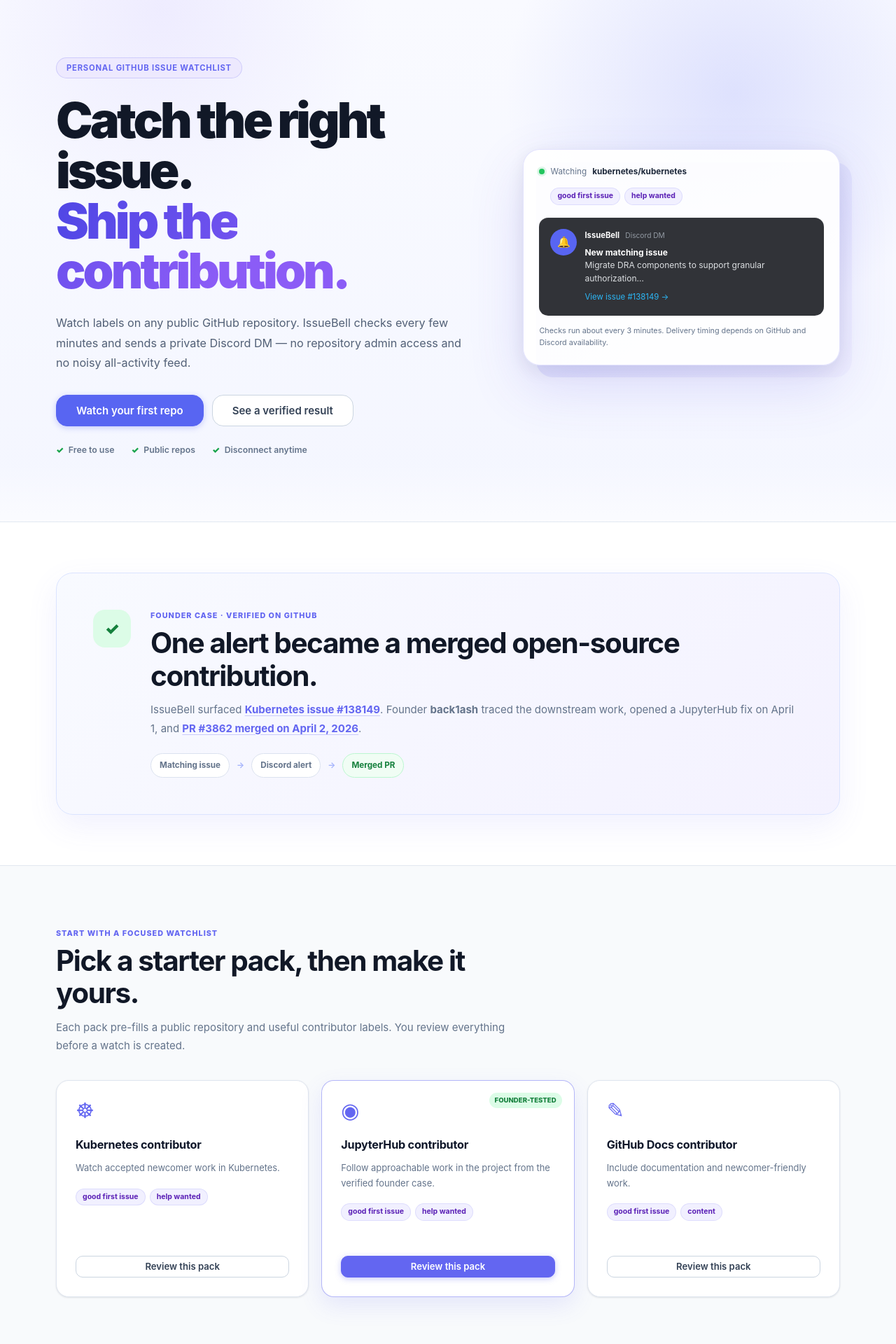
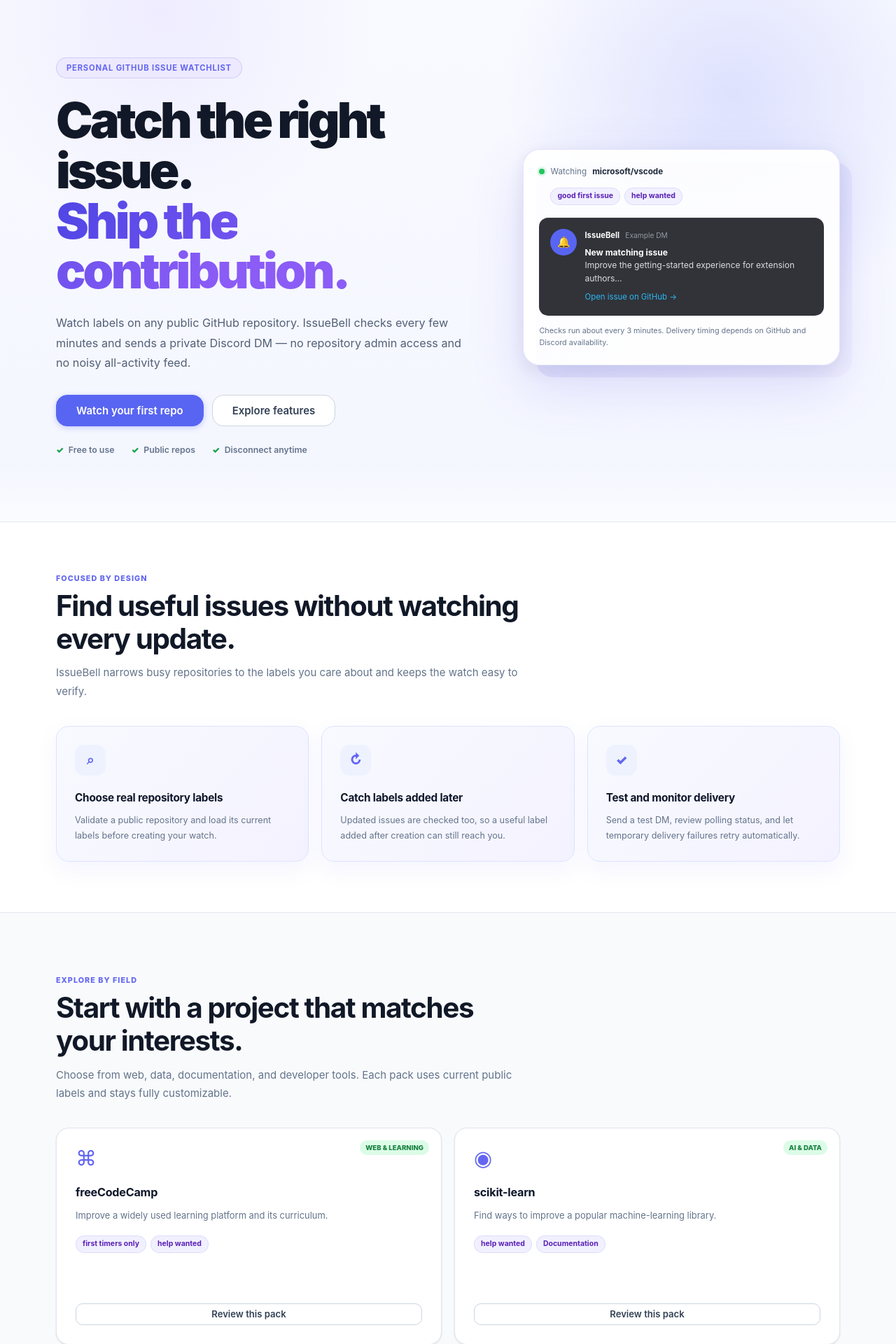
Before and after one commit to back1ash/IssueBell, a FastAPI app: page / in a window 1280 px wide. Shown: the part 60-1980 px from the top of the page at 70% size. Run offline with FastAPI, Linux system fonts and the light colour scheme; parts of the project's set-up code (start-up, migrations or seed data) failed here and were passed over.

Commit message:
feat: refine onboarding and confirmation UX

```diff
--- a/app/templates/index.html
+++ b/app/templates/index.html
@@ -25,7 +25,7 @@
   <link rel="apple-touch-icon" href="/static/apple-touch-icon.png" />
   <meta name="theme-color" content="#6366f1" />
   {% if user %}<meta name="csrf-token" content="{{ csrf_token }}" />{% endif %}
-  <link rel="stylesheet" href="/static/style.css?v=4" />
+  <link rel="stylesheet" href="/static/style.css?v=5" />
   {% if not user %}
   <script type="application/ld+json">
   {
@@ -110,7 +110,7 @@
           </p>
           <div class="landing-hero__actions">
             <a href="/auth/login" class="btn btn--discord btn--lg">Watch your first repo</a>
-            <a href="#founder-result" class="btn btn--secondary btn--lg">See a verified result</a>
+            <a href="#capabilities" class="btn btn--secondary btn--lg">Explore features</a>
           </div>
           <ul class="trust-list" aria-label="IssueBell benefits">
             <li>Free to use</li>
@@ -122,7 +122,7 @@
         <aside class="outcome-card" aria-label="How an IssueBell alert looks">
           <div class="outcome-card__topline">
             <span class="status-dot status-dot--healthy"></span>
-            Watching <strong>kubernetes/kubernetes</strong>
+            Watching <strong>microsoft/vscode</strong>
           </div>
           <div class="outcome-card__labels">
             <span>good first issue</span><span>help wanted</span>
@@ -130,9 +130,9 @@
           <div class="outcome-card__dm">
             <div class="outcome-card__avatar">🔔</div>
             <div>
-              <div class="outcome-card__meta"><strong>IssueBell</strong> <span>Discord DM</span></div>
-              <p><strong>New matching issue</strong><br/>Migrate DRA components to support granular authorization…</p>
-              <a href="https://github.com/kubernetes/kubernetes/issues/138149" target="_blank" rel="noopener">View issue #138149 →</a>
+              <div class="outcome-card__meta"><strong>IssueBell</strong> <span>Example DM</span></div>
+              <p><strong>New matching issue</strong><br/>Improve the getting-started experience for extension authors…</p>
+              <span class="outcome-card__link">Open issue on GitHub →</span>
             </div>
           </div>
           <p class="outcome-card__footnote">Checks run about every 3 minutes. Delivery timing depends on GitHub and Discord availability.</p>
@@ -140,20 +140,29 @@
       </div>
     </section>
 
-    <section class="proof-section" id="founder-result">
-      <div class="landing-shell proof-card">
-        <div class="proof-card__mark">✓</div>
-        <div class="proof-card__body">
-          <span class="section-kicker">Founder case · verified on GitHub</span>
-          <h2>One alert became a merged open-source contribution.</h2>
-          <p>
-            IssueBell surfaced <a href="https://github.com/kubernetes/kubernetes/issues/138149" target="_blank" rel="noopener">Kubernetes issue #138149</a>.
-            Founder <strong>back1ash</strong> traced the downstream work, opened a JupyterHub fix on April 1,
-            and <a href="https://github.com/jupyterhub/zero-to-jupyterhub-k8s/pull/3862" target="_blank" rel="noopener">PR #3862 merged on April 2, 2026</a>.
-          </p>
-          <div class="proof-flow" aria-label="IssueBell founder outcome">
-            <span>Matching issue</span><b>→</b><span>Discord alert</span><b>→</b><span class="proof-flow__success">Merged PR</span>
-          </div>
+    <section class="capabilities-section" id="capabilities">
+      <div class="landing-shell">
+        <div class="section-heading">
+          <span class="section-kicker">Focused by design</span>
+          <h2>Find useful issues without watching every update.</h2>
+          <p>IssueBell narrows busy repositories to the labels you care about and keeps the watch easy to verify.</p>
+        </div>
+        <div class="capability-grid">
+          <article class="capability-card">
+            <span class="capability-card__icon">⌕</span>
+            <h3>Choose real repository labels</h3>
+            <p>Validate a public repository and load its current labels before creating your watch.</p>
+          </article>
+          <article class="capability-card">
+            <span class="capability-card__icon">↻</span>
+            <h3>Catch labels added later</h3>
+            <p>Updated issues are checked too, so a useful label added after creation can still reach you.</p>
+          </article>
+          <article class="capability-card">
+            <span class="capability-card__icon">✓</span>
+            <h3>Test and monitor delivery</h3>
+            <p>Send a test DM, review polling status, and let temporary delivery failures retry automatically.</p>
+          </article>
         </div>
       </div>
     </section>
@@ -161,32 +170,42 @@
     <section class="starter-section" id="starter-packs">
       <div class="landing-shell">
         <div class="section-heading">
-          <span class="section-kicker">Start with a focused watchlist</span>
-          <h2>Pick a starter pack, then make it yours.</h2>
-          <p>Each pack pre-fills a public repository and useful contributor labels. You review everything before a watch is created.</p>
+          <span class="section-kicker">Explore by field</span>
+          <h2>Start with a project that matches your interests.</h2>
+          <p>Choose from web, data, documentation, and developer tools. Each pack uses current public labels and stays fully customizable.</p>
         </div>
         <div class="starter-grid">
           <article class="starter-card">
-            <span class="starter-card__icon">☸</span>
-            <h3>Kubernetes contributor</h3>
-            <p>Watch accepted newcomer work in Kubernetes.</p>
-            <div class="starter-card__labels"><span>good first issue</span><span>help wanted</span></div>
-            <a href="/auth/login" class="btn btn--secondary btn--full starter-pack-trigger" data-starter-pack="kubernetes">Review this pack</a>
-          </article>
-          <article class="starter-card starter-card--featured">
-            <span class="starter-card__tag">Founder-tested</span>
-            <span class="starter-card__icon">◉</span>
-            <h3>JupyterHub contributor</h3>
-            <p>Follow approachable work in the project from the verified founder case.</p>
-            <div class="starter-card__labels"><span>good first issue</span><span>help wanted</span></div>
-            <a href="/auth/login" class="btn btn--primary btn--full starter-pack-trigger" data-starter-pack="jupyterhub">Review this pack</a>
+            <span class="starter-card__tag">Web &amp; learning</span>
+            <span class="starter-card__icon">⌘</span>
+            <h3>freeCodeCamp</h3>
+            <p>Improve a widely used learning platform and its curriculum.</p>
+            <div class="starter-card__labels"><span>first timers only</span><span>help wanted</span></div>
+            <a href="/auth/login" class="btn btn--secondary btn--full starter-pack-trigger" data-starter-pack="web">Review this pack</a>
           </article>
           <article class="starter-card">
+            <span class="starter-card__tag">AI &amp; data</span>
+            <span class="starter-card__icon">◉</span>
+            <h3>scikit-learn</h3>
+            <p>Find ways to improve a popular machine-learning library.</p>
+            <div class="starter-card__labels"><span>help wanted</span><span>Documentation</span></div>
+            <a href="/auth/login" class="btn btn--secondary btn--full starter-pack-trigger" data-starter-pack="data">Review this pack</a>
+          </article>
+          <article class="starter-card">
+            <span class="starter-card__tag">Documentation</span>
             <span class="starter-card__icon">✎</span>
-            <h3>GitHub Docs contributor</h3>
-            <p>Include documentation and newcomer-friendly work.</p>
-            <div class="starter-card__labels"><span>good first issue</span><span>content</span></div>
-            <a href="/auth/login" class="btn btn--secondary btn--full starter-pack-trigger" data-starter-pack="github-docs">Review this pack</a>
+            <h3>MDN Web Docs</h3>
+            <p>Help make web-development knowledge clearer and more complete.</p>
+            <div class="starter-card__labels"><span>good first issue</span><span>help wanted</span></div>
+            <a href="/auth/login" class="btn btn--secondary btn--full starter-pack-trigger" data-starter-pack="docs">Review this pack</a>
+          </article>
+          <article class="starter-card">
+            <span class="starter-card__tag">Developer tools</span>
+            <span class="starter-card__icon">⌨</span>
+            <h3>Visual Studio Code</h3>
+            <p>Follow approachable work in a tool used by developers every day.</p>
+            <div class="starter-card__labels"><span>good first issue</span><span>help wanted</span></div>
+            <a href="/auth/login" class="btn btn--secondary btn--full starter-pack-trigger" data-starter-pack="devtools">Review this pack</a>
           </article>
         </div>
       </div>
@@ -281,9 +300,10 @@
 
           <div class="dashboard-starters" aria-label="Starter packs"{% if not github_connected or github_reconnect_required %} inert{% endif %}>
             <span>Starter packs</span>
-            <button type="button" class="starter-mini starter-pack-trigger" data-starter-pack="kubernetes">Kubernetes</button>
-            <button type="button" class="starter-mini starter-pack-trigger" data-starter-pack="jupyterhub">JupyterHub</button>
-            <button type="button" class="starter-mini starter-pack-trigger" data-starter-pack="github-docs">GitHub Docs</button>
+            <button type="button" class="starter-mini starter-pack-trigger" data-starter-pack="web">Web</button>
+            <button type="button" class="starter-mini starter-pack-trigger" data-starter-pack="data">AI &amp; data</button>
+            <button type="button" class="starter-mini starter-pack-trigger" data-starter-pack="docs">Docs</button>
+            <button type="button" class="starter-mini starter-pack-trigger" data-starter-pack="devtools">Developer tools</button>
           </div>
 
           <form id="add-form" class="add-form" novalidate{% if not github_connected or github_reconnect_required %} inert{% endif %}>
@@ -294,9 +314,10 @@
                 <button type="button" class="btn btn--secondary repo-picker__button" id="lookup-repo-btn">Load labels</button>
               </div>
               <datalist id="repo-suggestions">
-                <option value="kubernetes/kubernetes"></option>
-                <option value="jupyterhub/zero-to-jupyterhub-k8s"></option>
-                <option value="github/docs"></option>
+                <option value="freeCodeCamp/freeCodeCamp"></option>
+                <option value="scikit-learn/scikit-learn"></option>
+                <option value="mdn/content"></option>
+                <option value="microsoft/vscode"></option>
               </datalist>
               <span id="repo-feedback" class="form-hint" aria-live="polite">Paste a GitHub URL or enter <code>owner/repo</code>.</span>
             </div>
@@ -381,7 +402,7 @@
         <a href="https://github.com/back1ash/IssueBell/blob/main/SECURITY.md" target="_blank" rel="noopener">Security</a>
         <a href="https://github.com/back1ash/IssueBell/blob/main/LICENSE" target="_blank" rel="noopener">License</a>
         {% if user %}
-          <form method="post" action="/auth/delete-account" class="inline-form account-delete-form" data-confirm="Delete your IssueBell account, watches, and delivery history? This cannot be undone.">
+          <form method="post" action="/auth/delete-account" class="inline-form account-delete-form" data-confirm-title="Delete your IssueBell account?" data-confirm="Your account, watches, and delivery history will be permanently deleted. This action cannot be undone." data-confirm-label="Delete account">
             <input type="hidden" name="csrf_token" value="{{ csrf_token }}" />
             <button type="submit" class="footer-link-button">Delete account</button>
           </form>
@@ -390,6 +411,28 @@
     </div>
   </footer>
 
-  <script src="/static/app.js?v=4"></script>
+  {% if user %}
+  <dialog id="confirm-dialog" class="confirm-dialog" aria-labelledby="confirm-dialog-title" aria-describedby="confirm-dialog-message">
+    <form method="dialog" class="confirm-dialog__surface">
+      <div class="confirm-dialog__icon" aria-hidden="true">!</div>
+      <div class="confirm-dialog__content">
+        <h2 id="confirm-dialog-title">Confirm action</h2>
+        <p id="confirm-dialog-message">Please confirm this action.</p>
+      </div>
+      <div class="confirm-dialog__actions">
+        <button id="confirm-dialog-cancel" type="submit" value="cancel" class="btn btn--secondary" autofocus>Keep it</button>
+        <button id="confirm-dialog-action" type="submit" value="confirm" class="btn btn--danger-solid">Confirm</button>
+      </div>
+    </form>
+  </dialog>
+
+  <div id="app-toast" class="app-toast" role="status" aria-live="polite" aria-atomic="true" hidden>
+    <span class="app-toast__indicator" aria-hidden="true"></span>
+    <span id="app-toast-message"></span>
+    <button id="app-toast-close" type="button" class="app-toast__close" aria-label="Dismiss notification">×</button>
+  </div>
+  {% endif %}
+
+  <script src="/static/app.js?v=5"></script>
 </body>
 </html>
--- a/app/templates/manage.html
+++ b/app/templates/manage.html
@@ -6,7 +6,7 @@
   <title>IssueBell — Manage</title>
   <meta name="robots" content="noindex, nofollow, noarchive" />
   <link rel="icon" type="image/x-icon" href="/static/favicon.ico" />
-  <link rel="stylesheet" href="/static/style.css?v=4" />
+  <link rel="stylesheet" href="/static/style.css?v=5" />
   <style>
     /* ── Admin-specific styles ───────────────────────────────────── */
     .admin-wrap {
--- a/app/templates/privacy.html
+++ b/app/templates/privacy.html
@@ -13,7 +13,7 @@
   <meta property="og:image" content="https://issuebell.com/static/og-image.png" />
   <meta name="twitter:card" content="summary_large_image" />
   <link rel="icon" type="image/x-icon" href="/static/favicon.ico" />
-  <link rel="stylesheet" href="/static/style.css?v=4" />
+  <link rel="stylesheet" href="/static/style.css?v=5" />
 </head>
 <body class="legal-page">
   <header class="navbar">
--- a/app/templates/terms.html
+++ b/app/templates/terms.html
@@ -13,7 +13,7 @@
   <meta property="og:image" content="https://issuebell.com/static/og-image.png" />
   <meta name="twitter:card" content="summary_large_image" />
   <link rel="icon" type="image/x-icon" href="/static/favicon.ico" />
-  <link rel="stylesheet" href="/static/style.css?v=4" />
+  <link rel="stylesheet" href="/static/style.css?v=5" />
 </head>
 <body class="legal-page">
   <header class="navbar">
--- a/static/app.js
+++ b/static/app.js
@@ -1,17 +1,21 @@
 /* IssueBell dashboard interactions. All enhanced controls fall back to manual input. */
 
 const STARTER_PACKS = Object.freeze({
-  kubernetes: {
-    repo: "kubernetes/kubernetes",
-    labels: ["good.first.issue", "help.wanted"],
+  web: {
+    repo: "freeCodeCamp/freeCodeCamp",
+    labels: ["first timers only", "help wanted"],
   },
-  jupyterhub: {
-    repo: "jupyterhub/zero-to-jupyterhub-k8s",
-    labels: ["good.first.issue", "help.wanted"],
+  data: {
+    repo: "scikit-learn/scikit-learn",
+    labels: ["help wanted", "Documentation"],
   },
-  "github-docs": {
-    repo: "github/docs",
-    labels: ["good.first.issue", "help.wanted", "content"],
+  docs: {
+    repo: "mdn/content",
+    labels: ["good first issue", "help wanted"],
+  },
+  devtools: {
+    repo: "microsoft/vscode",
+    labels: ["good first issue", "help wanted"],
   },
 });
 
@@ -31,9 +35,19 @@ const testDmResult = document.getElementById("test-dm-result");
 const dashboardIntro = document.querySelector(".dashboard-intro");
 const githubConnected = dashboardIntro?.dataset.githubConnected === "true";
 const csrfToken = document.querySelector('meta[name="csrf-token"]')?.content || "";
+const confirmDialog = document.getElementById("confirm-dialog");
+const confirmTitle = document.getElementById("confirm-dialog-title");
+const confirmMessage = document.getElementById("confirm-dialog-message");
+const confirmAction = document.getElementById("confirm-dialog-action");
+const confirmCancel = document.getElementById("confirm-dialog-cancel");
+const appToast = document.getElementById("app-toast");
+const appToastMessage = document.getElementById("app-toast-message");
+const appToastClose = document.getElementById("app-toast-close");
 
 let pendingLabels = [];
 let activeLabelRequest = null;
+let confirmationResolver = null;
+let toastTimer = null;
 
 function parseRepo(raw) {
   const value = String(raw || "").trim().replace(/\/+$/, "");
@@ -85,6 +99,52 @@ function showFeedback(element, message, state = "") {
 function hideFeedback(element) {
   if (element) element.hidden = true;
 }
+
+function requestConfirmation({ title, message, confirmLabel = "Confirm" }) {
+  if (!confirmDialog || typeof confirmDialog.showModal !== "function") return Promise.resolve(false);
+  if (confirmDialog.open) confirmDialog.close("cancel");
+  confirmTitle.textContent = title;
+  confirmMessage.textContent = message;
+  confirmAction.textContent = confirmLabel;
+
+  return new Promise((resolve) => {
+    confirmationResolver = resolve;
+    confirmDialog.showModal();
+    confirmCancel?.focus();
+  });
+}
+
+confirmDialog?.addEventListener("close", () => {
+  const resolve = confirmationResolver;
+  confirmationResolver = null;
+  resolve?.(confirmDialog.returnValue === "confirm");
+});
+
+confirmDialog?.addEventListener("click", (event) => {
+  const bounds = confirmDialog.getBoundingClientRect();
+  const inside = event.clientX >= bounds.left && event.clientX <= bounds.right
+    && event.clientY >= bounds.top && event.clientY <= bounds.bottom;
+  if (!inside) confirmDialog.close("cancel");
+});
+
+function hideToast() {
+  if (toastTimer) window.clearTimeout(toastTimer);
+  toastTimer = null;
+  if (appToast) appToast.hidden = true;
+}
+
+function showToast(message, state = "success") {
+  if (!appToast || !appToastMessage) return;
+  hideToast();
+  appToastMessage.textContent = message;
+  appToast.classList.remove("app-toast--success", "app-toast--error");
+  appToast.classList.add(`app-toast--${state}`);
+  appToast.setAttribute("role", state === "error" ? "alert" : "status");
+  appToast.hidden = false;
+  toastTimer = window.setTimeout(hideToast, state === "error" ? 7000 : 4000);
+}
+
+appToastClose?.addEventListener("click", hideToast);
 
 repoInput?.addEventListener("input", () => {
   const value = repoInput.value.trim();
@@ -359,7 +419,15 @@ function subscriptionError(status, data) {
 }
 
 async function deleteSub(id, button) {
-  if (!window.confirm("Stop watching this label?")) return;
+  const chip = [...document.querySelectorAll(".label-chip")].find((item) => String(item.dataset.id) === String(id));
+  const label = chip?.querySelector(".label-chip__text")?.textContent?.trim() || "this label";
+  const confirmed = await requestConfirmation({
+    title: "Stop watching this label?",
+    message: `IssueBell will stop sending alerts for “${label}”. You can add this watch again at any time.`,
+    confirmLabel: "Stop watching",
+  });
+  if (!confirmed) return;
+
   button.disabled = true;
   try {
     const response = await fetch(`/subscriptions/${encodeURIComponent(id)}`, {
@@ -369,15 +437,15 @@ async function deleteSub(id, button) {
     const data = await safeJson(response);
     if (!response.ok) throw new Error(detailText(data, "Could not remove this watch."));
 
-    const chip = [...document.querySelectorAll(".label-chip")].find((item) => String(item.dataset.id) === String(id));
     const group = chip?.closest(".repo-group");
     chip?.remove();
     if (group && !group.querySelector(".label-chip")) group.remove();
     updateBadge(-1);
     checkEmptyState();
     refreshMonitoringStatus();
+    showToast(`Stopped watching “${label}”.`);
   } catch (error) {
-    window.alert(error.message || "Could not remove this watch.");
+    showToast(error.message || "Could not remove this watch.", "error");
     button.disabled = false;
   }
 }
@@ -614,8 +682,14 @@ function updateRelativeTimes() {
 }
 
 document.querySelectorAll("form[data-confirm]").forEach((form) => {
-  form.addEventListener("submit", (event) => {
-    if (!window.confirm(form.dataset.confirm)) event.preventDefault();
+  form.addEventListener("submit", async (event) => {
+    event.preventDefault();
+    const confirmed = await requestConfirmation({
+      title: form.dataset.confirmTitle || "Are you sure?",
+      message: form.dataset.confirm,
+      confirmLabel: form.dataset.confirmLabel || "Confirm",
+    });
+    if (confirmed) form.submit();
   });
 });
 
--- a/static/style.css
+++ b/static/style.css
@@ -1337,7 +1339,8 @@ html { scroll-behavior: smooth; }
 .outcome-card__meta span { margin-left: 5px; color: #949ba4; font-size: 0.68rem; }
 .outcome-card__dm p { font-size: 0.8rem; line-height: 1.55; }
 .outcome-card__dm p strong { color: #fff; }
-.outcome-card__dm a { display: inline-block; margin-top: 8px; color: #2cb7f6; font-size: 0.76rem; }
+.outcome-card__dm a,
+.outcome-card__link { display: inline-block; margin-top: 8px; color: #2cb7f6; font-size: 0.76rem; }
 .outcome-card__footnote { margin-top: 14px; color: #64748b; font-size: 0.72rem; line-height: 1.55; }
 
 .section-kicker,
@@ -1351,56 +1354,45 @@ html { scroll-behavior: smooth; }
   text-transform: uppercase;
 }
 .section-heading { max-width: 680px; margin-bottom: 36px; }
-.section-heading h2,
-.proof-card h2 {
+.section-heading h2 {
   margin-bottom: 12px;
   color: #111827;
   font-size: clamp(1.8rem, 3.5vw, 2.7rem);
   letter-spacing: -0.035em;
   line-height: 1.15;
 }
-.section-heading p,
-.proof-card p { color: #64748b; line-height: 1.75; }
-
-.proof-section { padding: 72px 0; background: #fff; }
-.proof-card {
+.section-heading p { color: #64748b; line-height: 1.75; }
+
+.capabilities-section { padding: 72px 0; background: #fff; }
+.capability-grid {
   display: grid;
-  grid-template-columns: 56px minmax(0, 1fr);
-  gap: 26px;
-  padding: clamp(28px, 5vw, 52px);
+  grid-template-columns: repeat(3, minmax(0, 1fr));
+  gap: 18px;
+}
+.capability-card {
+  padding: 26px;
   border: 1px solid #dbe4ff;
-  border-radius: 24px;
+  border-radius: 18px;
   background: linear-gradient(135deg, #f8faff 0%, #f4f2ff 100%);
-  box-shadow: 0 16px 45px rgba(99, 102, 241, 0.09);
-}
-.proof-card__mark {
+  box-shadow: 0 12px 32px rgba(99, 102, 241, 0.07);
+}
+.capability-card__icon {
   display: grid;
-  width: 54px;
-  height: 54px;
+  width: 44px;
+  height: 44px;
+  margin-bottom: 20px;
   place-items: center;
-  border-radius: 17px;
-  background: #dcfce7;
-  color: #15803d;
-  font-size: 1.55rem;
+  border-radius: 13px;
+  background: #eef2ff;
+  color: var(--accent);
+  font-size: 1.25rem;
   font-weight: 900;
 }
-.proof-card a { font-weight: 700; text-decoration: underline; text-decoration-color: rgba(99, 102, 241, 0.3); text-underline-offset: 3px; }
-.proof-flow {
-  display: flex;
-  align-items: center;
-  flex-wrap: wrap;
-  gap: 10px;
-  margin-top: 22px;
-  color: #64748b;
-  font-size: 0.78rem;
-  font-weight: 700;
-}
-.proof-flow span { padding: 7px 12px; border: 1px solid #dbe2ef; border-radius: 999px; background: #fff; }
-.proof-flow b { color: #a5b4fc; }
-.proof-flow .proof-flow__success { border-color: #bbf7d0; background: #f0fdf4; color: #15803d; }
+.capability-card h3 { margin-bottom: 9px; font-size: 1.02rem; letter-spacing: -0.015em; }
+.capability-card p { color: #64748b; font-size: 0.84rem; line-height: 1.7; }
 
 .starter-section { padding: 88px 0 96px; background: #f8fafc; border-block: 1px solid var(--border); }
-.starter-grid { display: grid; grid-template-columns: repeat(3, 1fr); gap: 18px; align-items: stretch; }
+.starter-grid { display: grid; grid-template-columns: repeat(2, minmax(0, 1fr)); gap: 18px; align-items: stretch; }
 .starter-card {
   position: relative;
   display: flex;
```
Also changed, not shown: other parts of static/style.css (+99 -6 lines), tests/test_ui_contract.py (+35 -4 lines).
